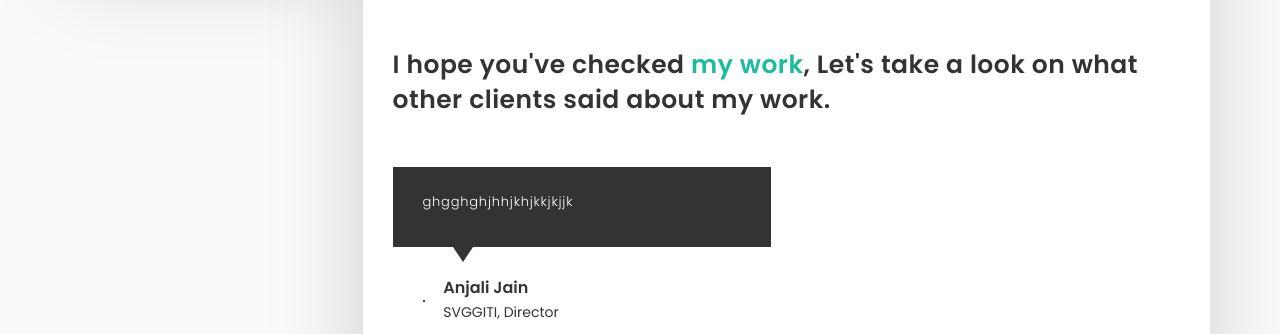
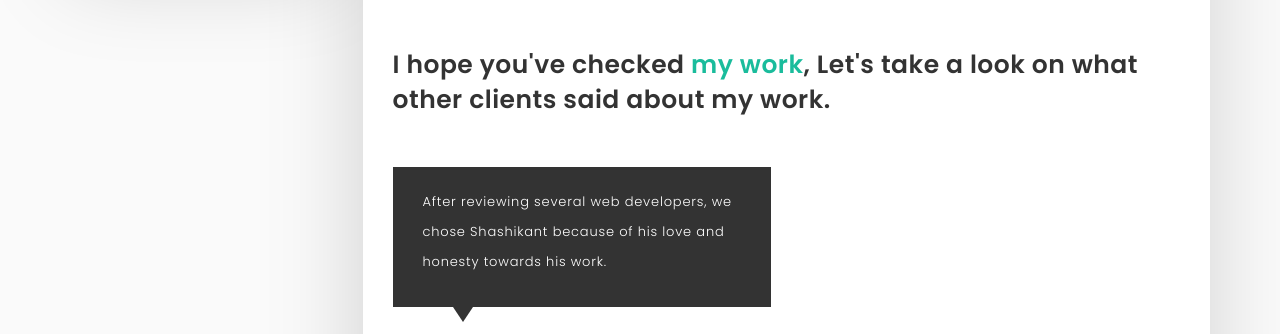
Before and after one commit to shashikantsngh/shashikantsngh.github.io, a plain HTML site: page contact.html in a window 1280 px wide. Shown: the part 541-875 px from the top of the page. Drawn offline with Linux system fonts and the light colour scheme.

Commit message:
Review Added

```diff
--- a/contact.html
+++ b/contact.html
@@ -132,13 +132,13 @@
 
                                 <div class="col-md-6 col-sm-6 col-xs-12">
                                  <div class="testimonial-content">
-									<p>ghgghghjhhjkhjkkjkjjk</p>
+									<p>After reviewing several web developers, we chose Shashikant because of his love and honesty towards his work.</p>
 								    </div>
 
 								  <div class="testimonial-client-info">
 
                                     <div class="testimonial-client client-thumb">
-								      <img src="images/testimonial/1.jpg" alt="">
+								      <img src="images/testimonial/7.png" alt="">
 									</div>
 
                                     <div class="client-text">
```
Also changed, not shown: images/testimonial/7.png (added).
